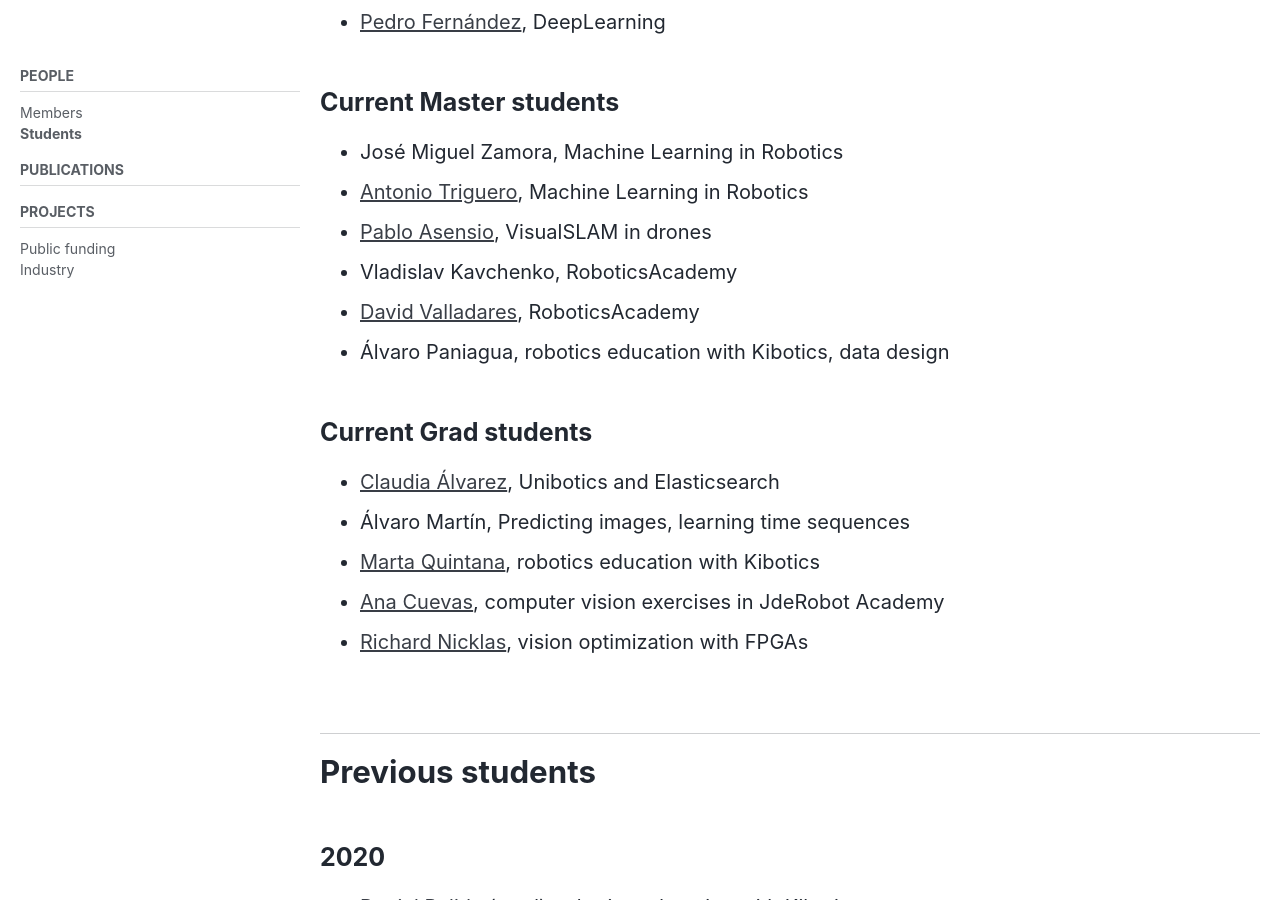
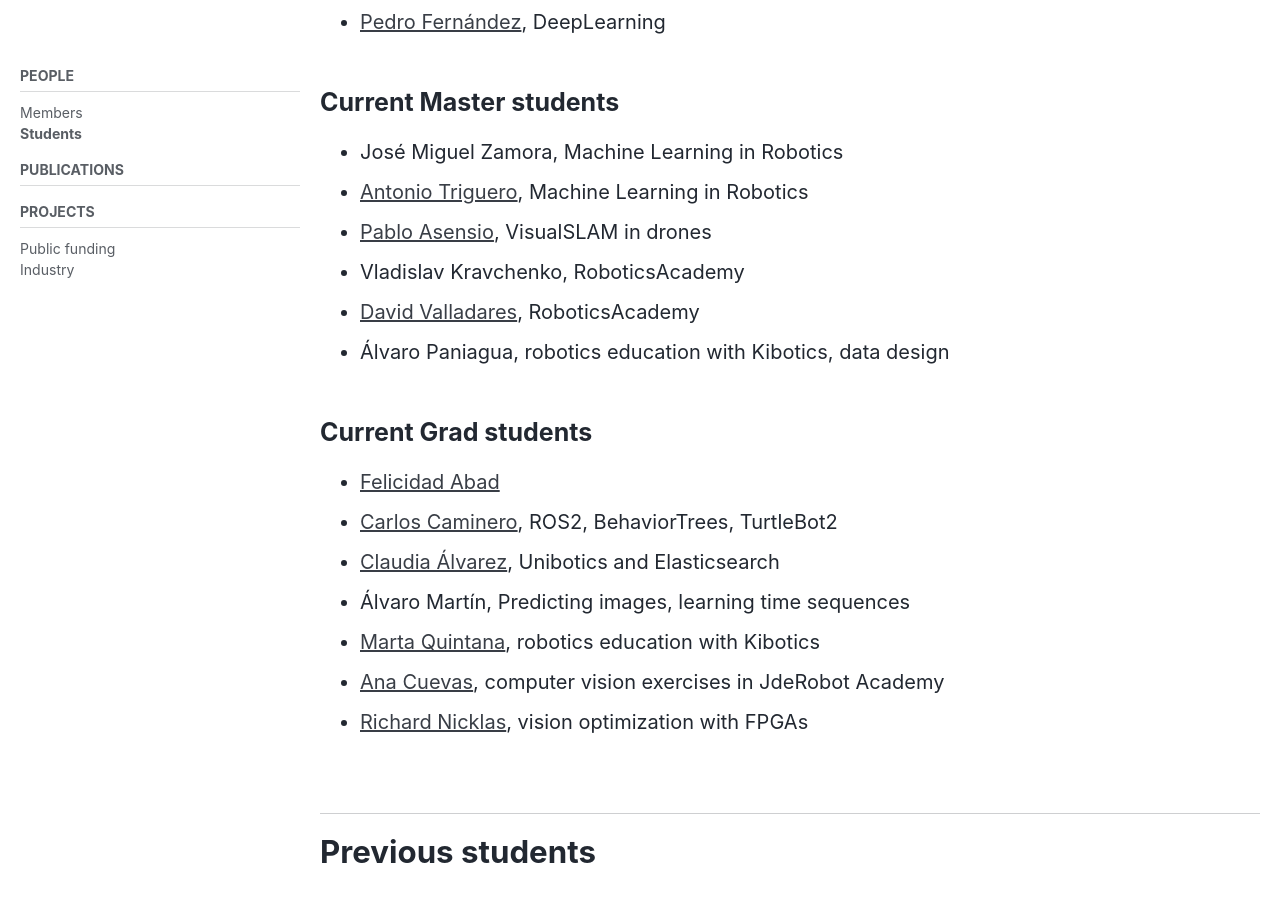
Before and after one commit to RoboticsLabURJC/RoboticsLabURJC.github.io, a Jekyll site: the page built from _pages/people/students.md, in a window 1280 px wide and 900 px high, scrolled down 354 px. Built offline with Jekyll 4.4.1, drawn with Linux system fonts in a browser that asks for light colours; cached includes are drawn as plain includes; nearby versions of some CDN libraries.

Commit message:
New students

```diff
--- a/_pages/people/students.md
+++ b/_pages/people/students.md
@@ -25,7 +25,7 @@ classes: wide
   - José Miguel Zamora, Machine Learning in Robotics
   - [Antonio Triguero](https://roboticslaburjc.github.io/2020-tfm-antonio-triguero), Machine Learning in Robotics
   - [Pablo Asensio](https://roboticslaburjc.github.io/2020-tfm-pablo-asensio), VisualSLAM in drones
-  - Vladislav Kavchenko, RoboticsAcademy
+  - Vladislav Kravchenko, RoboticsAcademy
   - [David Valladares](https://roboticslaburjc.github.io/2020-tfm-david-valladares), RoboticsAcademy
   - Álvaro Paniagua, robotics education with Kibotics, data design
 <!---  - Mikel Díez, visual perception on an autonomous boat  -->
@@ -35,6 +35,8 @@ classes: wide
 
 
 ## Current Grad students
+  - [Felicidad Abad](https://roboticslaburjc.github.io/2021-tfg-felicidad-abad/)
+  - [Carlos Caminero](https://roboticslaburjc.github.io/2021-tfg-carlos-caminero), ROS2, BehaviorTrees, TurtleBot2
   - [Claudia Álvarez](https://roboticslaburjc.github.io/2021-tfg-claudia-alvarez/logbook/), Unibotics and Elasticsearch
   - Álvaro Martín, Predicting images, learning time sequences
   - [Marta Quintana](https://roboticslaburjc.github.io/2020-tfg-marta-quintana), robotics education with Kibotics
```
